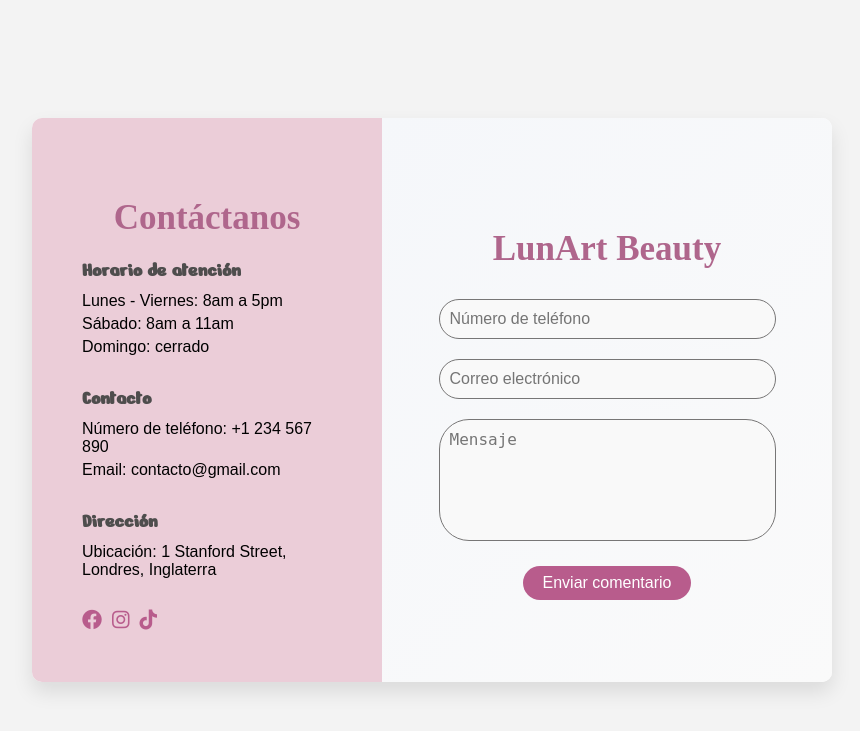
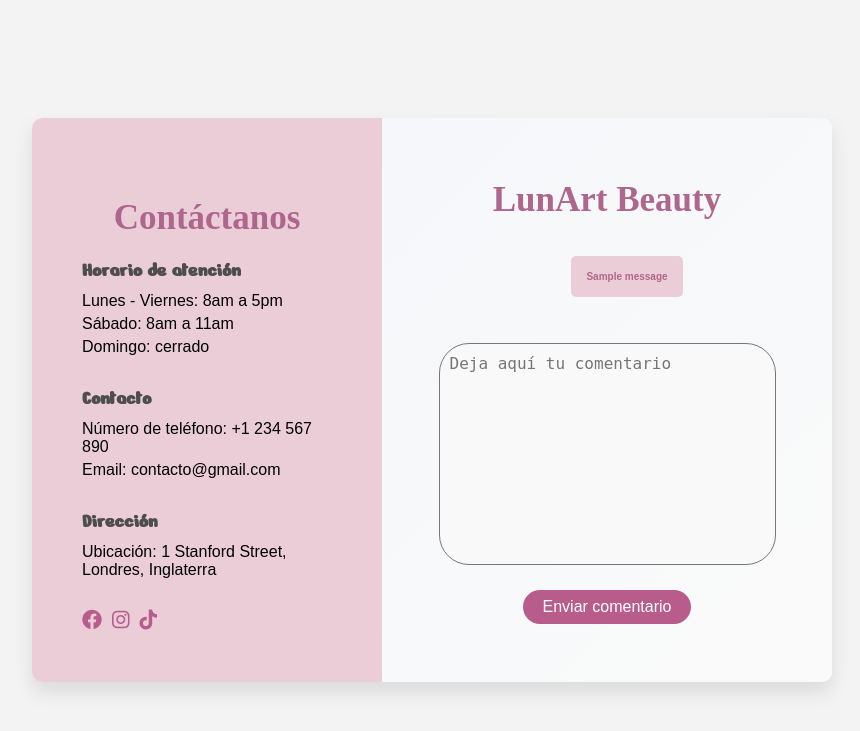
Before and after one commit to AngieGonzales/LUNART-BEAUTY, a Flask app: page /contacto in a window 1280 px wide. Shown: the top 731 px of the page, without its empty margins (208-1068 px from the left). Run offline with Flask 3, Linux system fonts and the light colour scheme; tables that the repository leaves empty hold one stand-in row (values such as "Sample post"); one stand-in notice (Sample message) is shown; some web fonts are replaced.

Commit message:
contactanos

```diff
--- a/app/Models/contacto.py
+++ b/app/Models/contacto.py
@@ -3,6 +3,4 @@ from app import db
 class Contacto(db.Model):
     __tablename__ = 'contacto'
     id = db.Column(db.Integer, primary_key=True)
-    phone = db.Column(db.String(20), nullable=False)
-    email = db.Column(db.String(120), nullable=False)
     message = db.Column(db.Text, nullable=False)
--- a/app/Routes/usuario_routes.py
+++ b/app/Routes/usuario_routes.py
@@ -90,7 +90,6 @@ def login():
         if usuario and usuario.check_password(contraseña):
             session['usuario_id'] = usuario.id  # Guardar ID del usuario en la sesión
             session['rol'] = usuario.rol  # Guardar el rol en la sesión
-            flash('Inicio de sesión exitoso.')
 
             # Redirigir según el rol
             if usuario.rol == 'Administrador':
--- a/app/Templates/contacto/index.html
+++ b/app/Templates/contacto/index.html
@@ -35,10 +35,17 @@
         </div>
         <div class="contact-form">
             <h2>LunArt Beauty</h2>
-            <form action="{{ url_for('menu.ruta_contacto') }}" method="POST">
-                <input type="text" name="phone" placeholder="Número de teléfono" required>
-                <input type="email" name="email" placeholder="Correo electrónico" required>
-                <textarea name="message" placeholder="Mensaje" required></textarea>
+            {% with messages = get_flashed_messages(with_categories=true) %}
+                {% if messages %}
+                    <ul>
+                        {% for category, message in messages %}
+                            <div class="flash {{ category }}">{{ message }}</div>
+                        {% endfor %}
+                    </ul>
+                {% endif %}
+            {% endwith %}
+            <form action="{{ url_for('contact.enviar_contacto') }}" method="POST">
+                <textarea name="message" placeholder="Deja aquí tu comentario" required></textarea>
                 <button type="submit">Enviar comentario</button>
             </form>
         </div>
--- a/app/__init__.py
+++ b/app/__init__.py
@@ -21,7 +21,7 @@ def create_app():
         from .Models.cliente import Cliente
         return Cliente.query.get(cliente_idcliente)
 
-    from app.Routes import cita_routes, servicio_routes, menu_routes, estilista_routes, carrito_routes, usuario_routes
+    from app.Routes import cita_routes, servicio_routes, menu_routes, estilista_routes, carrito_routes, usuario_routes, contacto_routes
 
     app.register_blueprint(cita_routes.bp)
     app.register_blueprint(servicio_routes.bp)
@@ -29,6 +29,7 @@ def create_app():
     app.register_blueprint(carrito_routes.bp)
     app.register_blueprint(estilista_routes.bp)
     app.register_blueprint(usuario_routes.bp)
+    app.register_blueprint(contacto_routes.bp)
 
 
     return app
--- a/app/static/contac.css
+++ b/app/static/contac.css
@@ -5,7 +5,28 @@
     font-weight: 400;
     font-style: normal;
   }
+/* Estilos de mensajes flash */
+.flash {
+    padding: 15px;
+    border-radius: 5px;
+    margin-bottom: 20px;
+    font-size: 10px;
+    font-weight: bold;
+    width: 100%; /* Se asegura de que ocupe todo el ancho del contenedor del formulario */
+    box-sizing: border-box;
+    text-align: center;
+}
 
+.flash.success {
+    background-color: #ebcdd8;
+    color: #af668c;
+}
+
+.flash.danger {
+    background-color: #f8d7da;
+    color: #721c24;
+    border: 1px solid #721c24;
+}
 body {
     font-family: 'Arial', sans-serif;
     background-color: #f3f3f3;
@@ -44,6 +65,7 @@ body {
     margin-bottom: 20px;
     font-family: 'Arizonia';
     font-size: 35px;
+    margin-top: 1%;
 }
 .info-section {
     margin-bottom: 30px;
@@ -89,7 +111,9 @@ body {
     align-items: center; /* Centra el formulario */
 }
 
-.contact-form input, .contact-form textarea {
+.contact-form textarea {
+    resize: none;
+    height: 200px;
     width: 100%;
     padding: 10px;
     margin: 10px 0;
@@ -98,11 +122,6 @@ body {
     background-color: #f9f9f9;
     font-size: 16px;
     color: #333;
-}
-
-.contact-form textarea {
-    resize: none;
-    height: 100px;
 }
 
 .contact-form button {
```
Also changed, not shown: app/Routes/contacto_routes.py (+11 -10 lines), app/Routes/menu_routes.py (+1 -6 lines).
